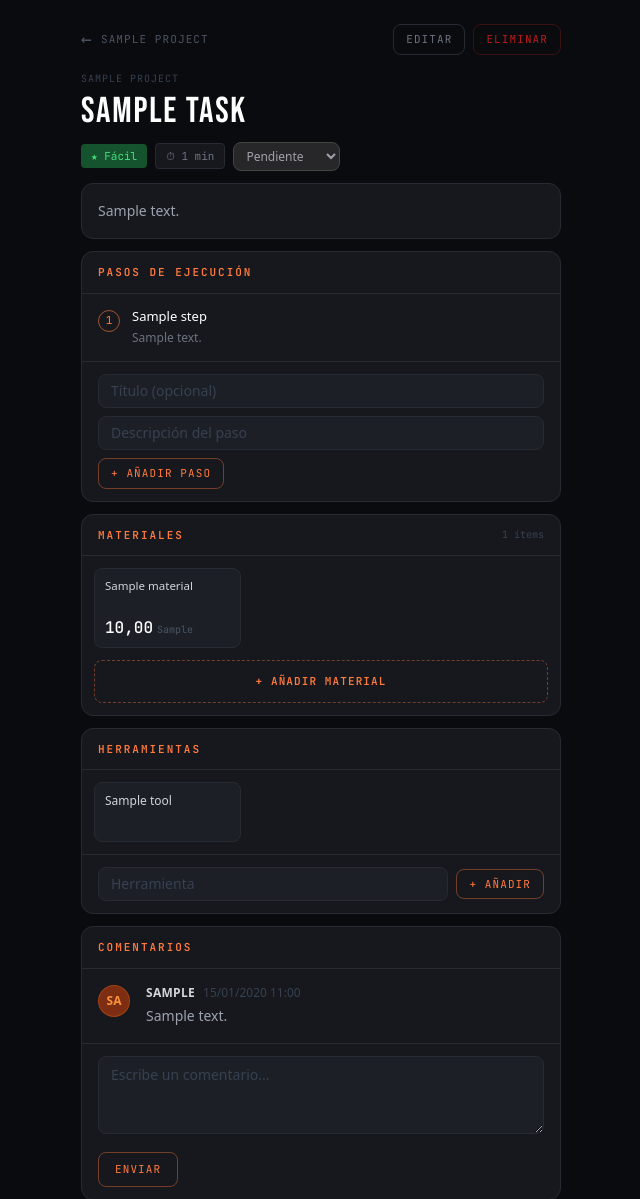
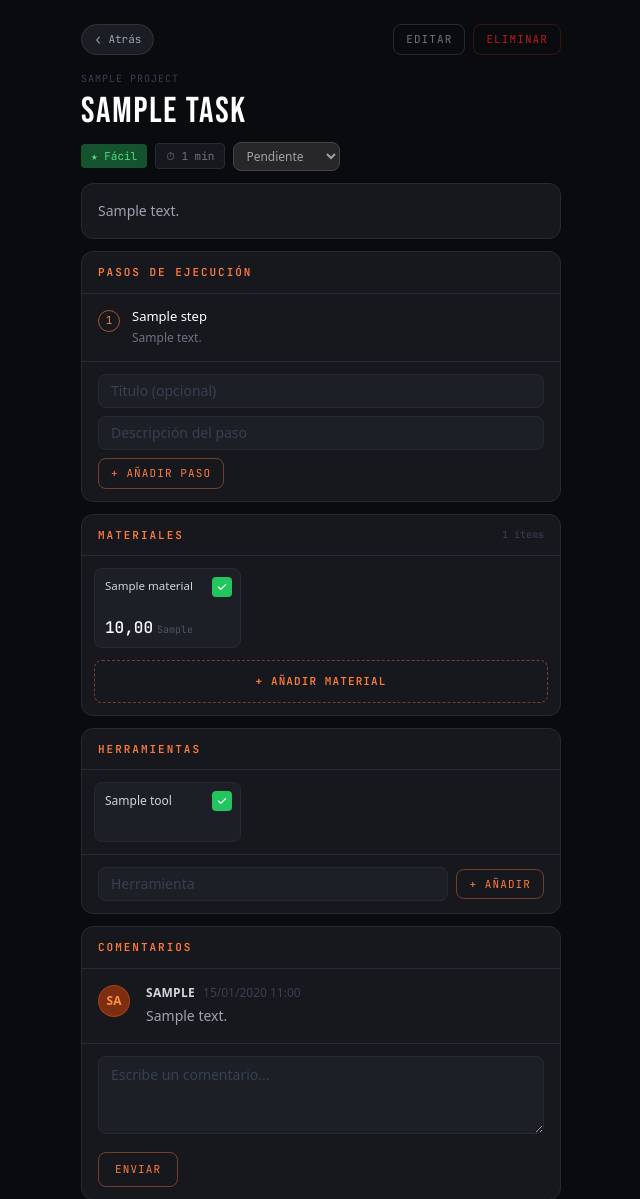
Before and after one commit to Maegor/Bricoia, a Django app: page /tasks/1/ in a window 1280 px wide. Shown: the part 57-1256 px from the top of the page, without its empty margins (319-959 px from the left). Run offline with Django 5.2, Linux system fonts and the light colour scheme; a user stored in the database is signed in; tables that the repository leaves empty hold one stand-in row (values such as "Sample post"); some libraries are stand-ins or nearby versions.

Commit message:
Mejorar botones de navegación atrás y añadir disponibilidad en herramientas/materiales
- Botones "‹ Atrás" con estilo pill consistente en todas las vistas (closes #6)
- Campo `available` en Tool y Material con migraciones correspondientes
- Endpoints HTMX para toggle de disponibilidad (tool_toggle_available, material_toggle_available)
- Checkbox visual en tool_item.html y material_item.html

Co-Authored-By: Claude Sonnet 4.6 <noreply@anthropic.com>

```diff
--- a/apps/tasks/models.py
+++ b/apps/tasks/models.py
@@ -92,6 +92,7 @@ class Step(models.Model):
 class Tool(models.Model):
     task = models.ForeignKey(Task, on_delete=models.CASCADE, related_name="tools")
     name = models.CharField(max_length=200, verbose_name="nombre")
+    available = models.BooleanField(default=False, verbose_name="disponible")
 
     class Meta:
         verbose_name = "herramienta"
@@ -106,6 +107,7 @@ class Material(models.Model):
     name = models.CharField(max_length=200, verbose_name="nombre")
     quantity = models.DecimalField(max_digits=10, decimal_places=2, null=True, blank=True, verbose_name="cantidad")
     unit = models.CharField(max_length=50, null=True, blank=True, verbose_name="unidad")
+    available = models.BooleanField(default=False, verbose_name="disponible")
 
     class Meta:
         verbose_name = "material"
--- a/apps/tasks/urls.py
+++ b/apps/tasks/urls.py
@@ -20,6 +20,7 @@ urlpatterns = [
     path("tasks/tools/<int:pk>/edit/", views.tool_edit_form, name="tool_edit_form"),
     path("tasks/tools/<int:pk>/update/", views.tool_update, name="tool_update"),
     path("tasks/tools/<int:pk>/delete/", views.tool_delete, name="tool_delete"),
+    path("tasks/tools/<int:pk>/toggle-available/", views.tool_toggle_available, name="tool_toggle_available"),
     path("tasks/<int:task_pk>/tools/add/", views.tool_create, name="tool_create"),
 
     # Inline CRUD: Materials
@@ -27,6 +28,7 @@ urlpatterns = [
     path("tasks/materials/<int:pk>/edit/", views.material_edit_form, name="material_edit_form"),
     path("tasks/materials/<int:pk>/update/", views.material_update, name="material_update"),
     path("tasks/materials/<int:pk>/delete/", views.material_delete, name="material_delete"),
+    path("tasks/materials/<int:pk>/toggle-available/", views.material_toggle_available, name="material_toggle_available"),
     path("tasks/<int:task_pk>/materials/add/", views.material_create, name="material_create"),
     path("tasks/<int:task_pk>/materials/add-form/", views.partial_material_add_form, name="partial_material_add_form"),
     path("tasks/<int:task_pk>/materials/add-button/", views.partial_material_add_button, name="partial_material_add_button"),
--- a/apps/tasks/views.py
+++ b/apps/tasks/views.py
@@ -372,6 +372,26 @@ def partial_material_add_button(request, task_pk):
     return render(request, "tasks/partials/material_add_button.html", {"task": task})
 
 
+@login_required
+@require_POST
+def tool_toggle_available(request, pk):
+    tool = get_object_or_404(Tool, pk=pk)
+    get_project_membership(request, tool.task.project_id)
+    tool.available = not tool.available
+    tool.save(update_fields=["available"])
+    return render(request, "tasks/partials/tool_item.html", {"tool": tool})
+
+
+@login_required
+@require_POST
+def material_toggle_available(request, pk):
+    material = get_object_or_404(Material, pk=pk)
+    get_project_membership(request, material.task.project_id)
+    material.available = not material.available
+    material.save(update_fields=["available"])
+    return render(request, "tasks/partials/material_item.html", {"material": material})
+
+
 # ── Dynamic form rows (task create/edit) ──────────────────────────────────────
 
 @login_required
--- a/templates/projects/project_detail.html
+++ b/templates/projects/project_detail.html
@@ -5,7 +5,11 @@
 <!-- Header del proyecto -->
 <div class="flex items-center justify-between mb-6">
   <div class="flex items-center gap-3 min-w-0">
-    <a href="{% url 'project_list' %}" class="text-gray-600 hover:text-orange-500 flex-shrink-0 transition-colors">&#8592;</a>
+    <a href="{% url 'project_list' %}"
+       class="flex items-center gap-1.5 font-jetbrains text-[11px] text-gray-400 hover:text-white bg-[#1a1d24] border border-[#333] hover:border-[#555] px-3 py-1.5 rounded-full transition-colors flex-shrink-0">
+      <span class="text-sm leading-none">&#8249;</span>
+      <span>Atrás</span>
+    </a>
     <h1 class="text-xl font-bold text-white truncate">{{ project.name }}</h1>
   </div>
   <a href="{% url 'project_invite' project.pk %}"
--- a/templates/projects/project_invite.html
+++ b/templates/projects/project_invite.html
@@ -4,7 +4,11 @@
 {% block content %}
 <div class="max-w-lg mx-auto">
   <div class="flex items-center gap-3 mb-6">
-    <a href="{% url 'project_detail' project.pk %}" class="text-gray-600 hover:text-orange-500 transition-colors">&#8592;</a>
+    <a href="{% url 'project_detail' project.pk %}"
+       class="flex items-center gap-1.5 font-jetbrains text-[11px] text-gray-400 hover:text-white bg-[#1a1d24] border border-[#333] hover:border-[#555] px-3 py-1.5 rounded-full transition-colors">
+      <span class="text-sm leading-none">&#8249;</span>
+      <span>Atrás</span>
+    </a>
     <h1 class="text-xl font-bold text-white">Miembros — {{ project.name }}</h1>
   </div>
 
--- a/templates/tasks/partials/material_item.html
+++ b/templates/tasks/partials/material_item.html
@@ -1,9 +1,21 @@
 <div id="material-{{ material.pk }}"
-     class="bg-[#1c1f26] border border-[#262a33] hover:bg-[#242832] hover:border-[#363b45] rounded-lg p-2.5 cursor-pointer transition-colors flex flex-col min-h-[80px]"
+     class="relative bg-[#1c1f26] border border-[#262a33] hover:bg-[#242832] hover:border-[#363b45] rounded-lg p-2.5 cursor-pointer transition-colors flex flex-col min-h-[80px]"
      hx-get="{% url 'material_edit_form' material.pk %}"
      hx-target="#material-{{ material.pk }}"
      hx-swap="outerHTML">
-  <span class="text-[11.5px] leading-tight font-medium text-gray-300 mb-auto pb-2 line-clamp-2">{{ material.name }}</span>
+  <button type="button"
+          class="absolute top-2 right-2 w-5 h-5 rounded flex items-center justify-center transition-colors {% if material.available %}bg-green-500 border-green-500{% else %}bg-transparent border border-[#4a5060] hover:border-gray-400{% endif %}"
+          hx-post="{% url 'material_toggle_available' material.pk %}"
+          hx-target="#material-{{ material.pk }}"
+          hx-swap="outerHTML"
+          onclick="event.stopPropagation()">
+    {% if material.available %}
+      <svg xmlns="http://www.w3.org/2000/svg" class="w-3 h-3 text-white" viewBox="0 0 20 20" fill="currentColor">
+        <path fill-rule="evenodd" d="M16.707 5.293a1 1 0 010 1.414l-8 8a1 1 0 01-1.414 0l-4-4a1 1 0 011.414-1.414L8 12.586l7.293-7.293a1 1 0 011.414 0z" clip-rule="evenodd"/>
+      </svg>
+    {% endif %}
+  </button>
+  <span class="text-[11.5px] leading-tight font-medium text-gray-300 mb-auto pb-2 line-clamp-2 pr-7">{{ material.name }}</span>
   <div class="flex items-baseline gap-1">
     <span class="font-jetbrains text-base font-medium text-white leading-none">{{ material.quantity|default:"—" }}</span>
     {% if material.unit %}
--- a/templates/tasks/partials/tool_item.html
+++ b/templates/tasks/partials/tool_item.html
@@ -1,7 +1,19 @@
 <div id="tool-{{ tool.pk }}"
-     class="bg-[#1c1f26] border border-[#262a33] hover:bg-[#242832] hover:border-[#363b45] rounded-lg p-2.5 cursor-pointer transition-colors flex flex-col min-h-[60px]"
+     class="relative bg-[#1c1f26] border border-[#262a33] hover:bg-[#242832] hover:border-[#363b45] rounded-lg p-2.5 cursor-pointer transition-colors flex flex-col min-h-[60px]"
      hx-on:click="const p=this.querySelector('.tool-actions'),wasHidden=p.classList.contains('hidden');document.querySelectorAll('.step-actions,.tool-actions').forEach(el=>el.classList.add('hidden'));if(wasHidden)p.classList.remove('hidden')">
-  <span class="text-[12px] font-medium text-gray-300 leading-snug flex-1">{{ tool.name }}</span>
+  <button type="button"
+          class="absolute top-2 right-2 w-5 h-5 rounded flex items-center justify-center transition-colors {% if tool.available %}bg-green-500 border-green-500{% else %}bg-transparent border border-[#4a5060] hover:border-gray-400{% endif %}"
+          hx-post="{% url 'tool_toggle_available' tool.pk %}"
+          hx-target="#tool-{{ tool.pk }}"
+          hx-swap="outerHTML"
+          hx-on:click="event.stopPropagation()">
+    {% if tool.available %}
+      <svg xmlns="http://www.w3.org/2000/svg" class="w-3 h-3 text-white" viewBox="0 0 20 20" fill="currentColor">
+        <path fill-rule="evenodd" d="M16.707 5.293a1 1 0 010 1.414l-8 8a1 1 0 01-1.414 0l-4-4a1 1 0 011.414-1.414L8 12.586l7.293-7.293a1 1 0 011.414 0z" clip-rule="evenodd"/>
+      </svg>
+    {% endif %}
+  </button>
+  <span class="text-[12px] font-medium text-gray-300 leading-snug flex-1 pr-7">{{ tool.name }}</span>
   <div class="tool-actions hidden flex gap-2 mt-2 pt-1.5 border-t border-[#262a33]">
     <button class="font-jetbrains text-[10px] text-[#ff7a3d] hover:text-orange-400 transition-colors uppercase tracking-widest"
             hx-get="{% url 'tool_edit_form' tool.pk %}"
--- a/templates/tasks/task_delete_confirm.html
+++ b/templates/tasks/task_delete_confirm.html
@@ -12,7 +12,8 @@
 
     <div class="flex gap-3">
       <a href="{% url 'task_detail' task.pk %}"
-         class="flex-1 text-center border border-[#444] text-gray-500 hover:text-gray-300 hover:border-[#555] text-xs font-bold uppercase tracking-widest py-3 rounded-lg transition-colors">
+         class="flex-1 flex items-center justify-center gap-1.5 border border-[#333] text-gray-400 hover:text-white hover:border-[#555] bg-[#1a1d24] text-xs font-bold uppercase tracking-widest py-3 rounded-lg transition-colors">
+        <span class="text-sm leading-none">&#8249;</span>
         Cancelar
       </a>
       <form method="post" class="flex-1">
--- a/templates/tasks/task_detail.html
+++ b/templates/tasks/task_detail.html
@@ -8,9 +8,9 @@
   <!-- Breadcrumb + acciones -->
   <div class="flex items-center justify-between mb-4">
     <a href="{% url 'project_detail' task.project.pk %}"
-       class="flex items-center gap-2 font-jetbrains text-[11px] text-gray-600 hover:text-[#ff7a3d] uppercase tracking-widest transition-colors">
-      <span class="text-lg leading-none">&#8592;</span>
-      <span class="hidden sm:inline">{{ task.project.name }}</span>
+       class="flex items-center gap-1.5 font-jetbrains text-[11px] text-gray-400 hover:text-white bg-[#1a1d24] border border-[#333] hover:border-[#555] px-3 py-1.5 rounded-full transition-colors">
+      <span class="text-sm leading-none">&#8249;</span>
+      <span>Atrás</span>
     </a>
     <div class="flex items-center gap-2">
       <a href="{% url 'task_edit' task.pk %}"
```
Also changed, not shown: templates/projects/project_create.html (+7 -2 lines), templates/tasks/task_form.html (+5 -4 lines), apps/tasks/migrations/0004_material_available.py (added), apps/tasks/migrations/0005_tool_available.py (added).
